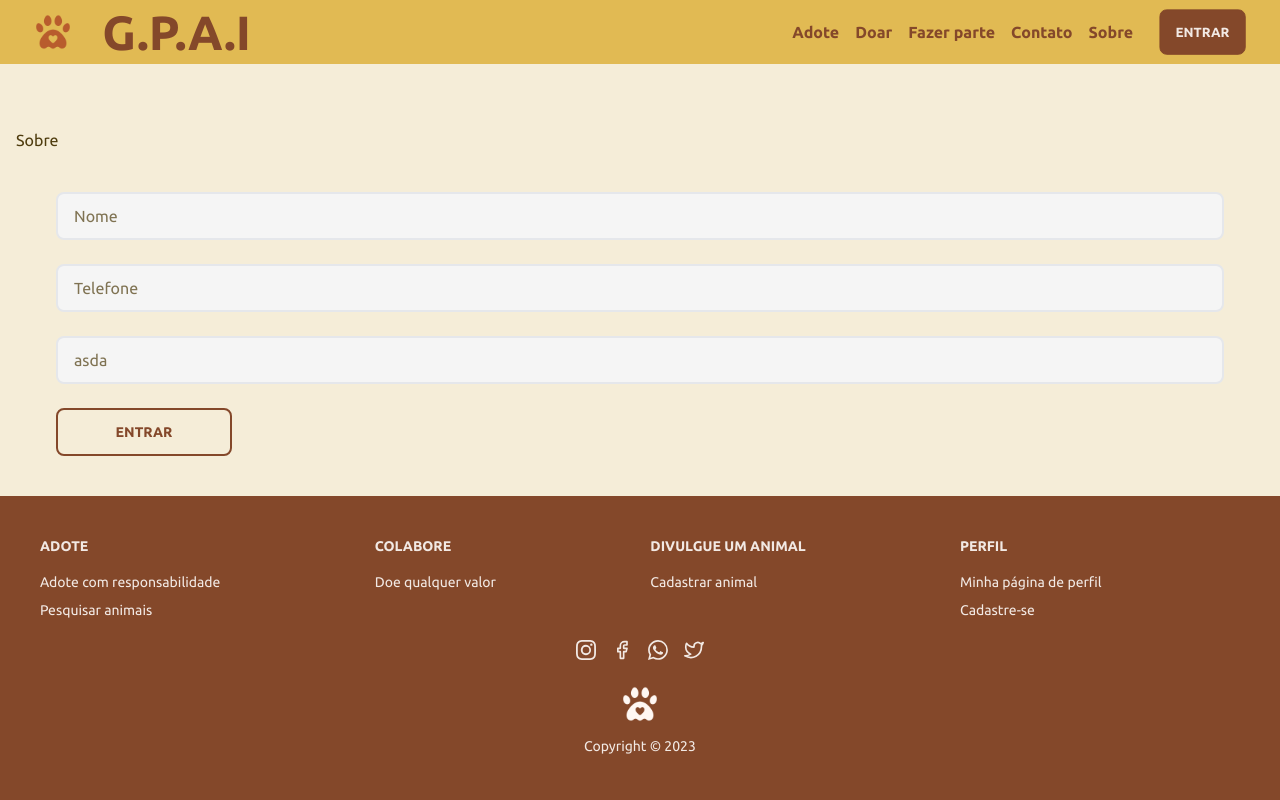
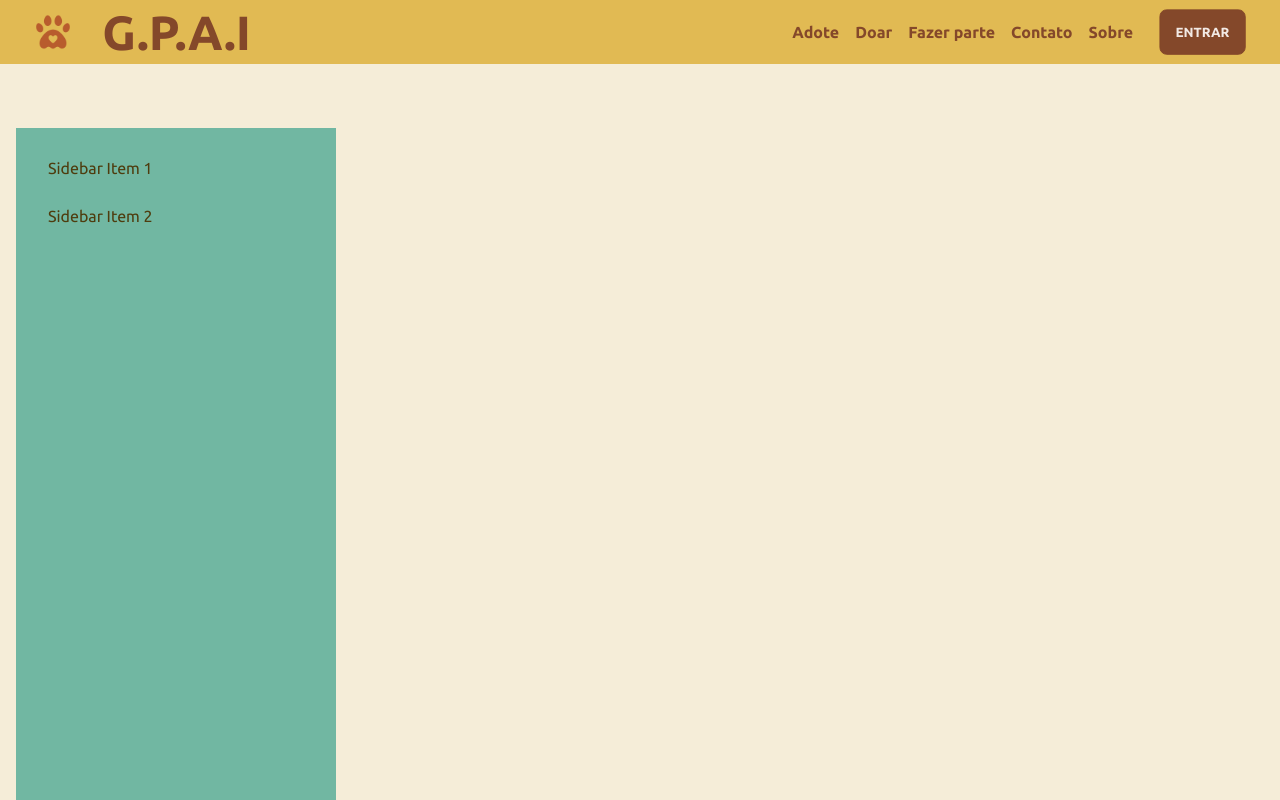
Before and after one commit to IsraelJorge/site_gpai, a React (Vite) app: page /about in a window 1280 px wide. Shown: the top 800 px of the page. Built offline with nearby package versions, Linux system fonts and the light colour scheme.

Commit message:
feat: add component drawer

```diff
--- /dev/null
+++ b/src/components/Drawer.tsx
@@ -0,0 +1,14 @@
+export function DrawerRoot() {
+  return (
+    <div className="drawer-side">
+      <ul className="menu p-4 w-80  h-screen bg-secondary  text-base-content">
+        <li>
+          <a>Sidebar Item 1</a>
+        </li>
+        <li>
+          <a>Sidebar Item 2</a>
+        </li>
+      </ul>
+    </div>
+  );
+}
--- a/src/pages/About.tsx
+++ b/src/pages/About.tsx
@@ -1,22 +1,11 @@
 import { Button } from '../components/Button';
+import { DrawerRoot } from '../components/Drawer';
 import { Input } from '../components/Input';
 
 export function About() {
   return (
     <>
-      <h1>Sobre</h1>
-
-      <div className="p-10">
-        <Input label="Nome" name="name" />
-
-        <Input label="Telefone" name="cell" />
-
-        <Input label="asda" name="qweqwe" />
-
-        <Button variant="outline" className="w-44">
-          <Button.Label>Entrar</Button.Label>
-        </Button>
-      </div>
+      <DrawerRoot />
     </>
   );
 }
```
